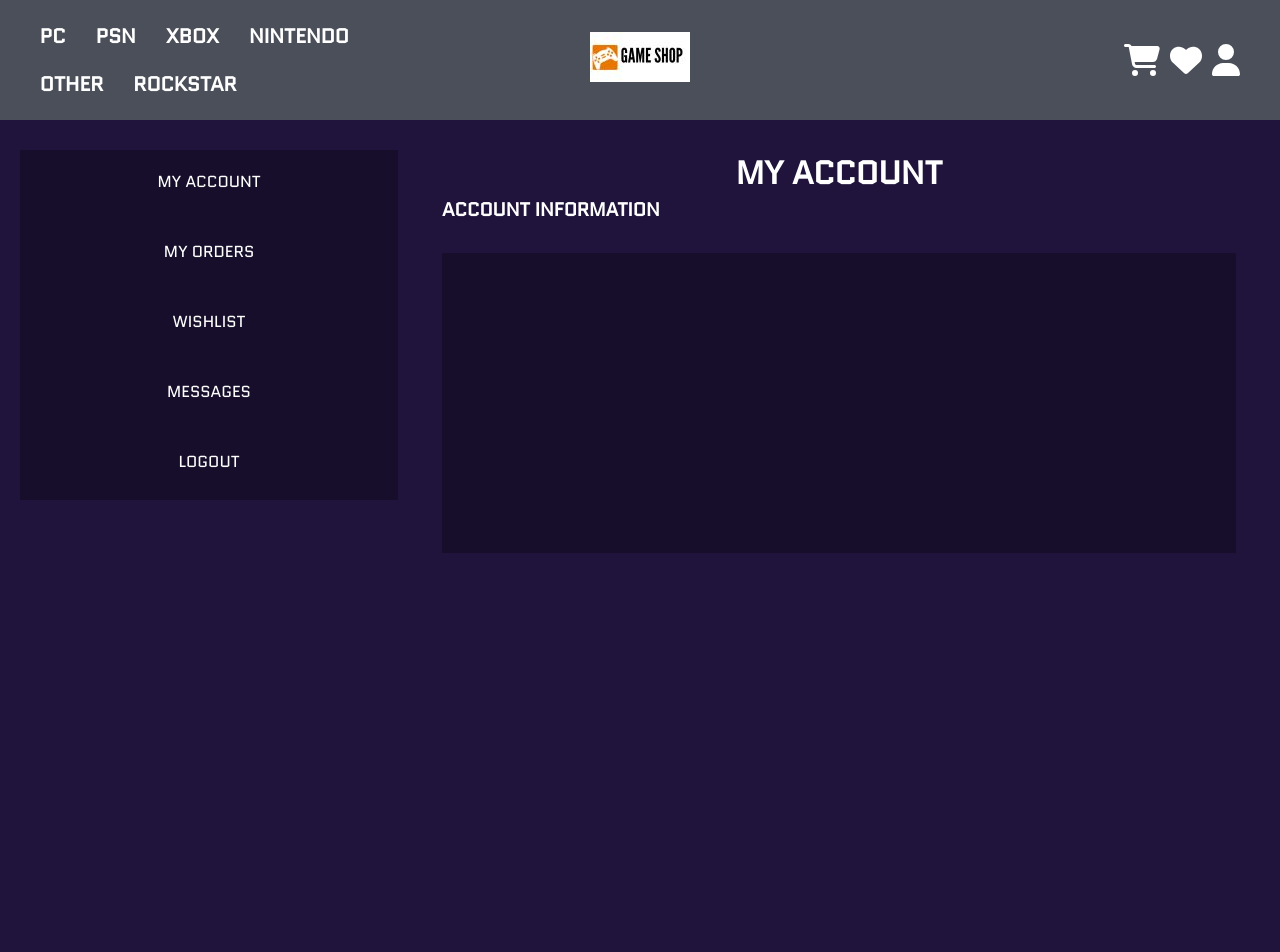
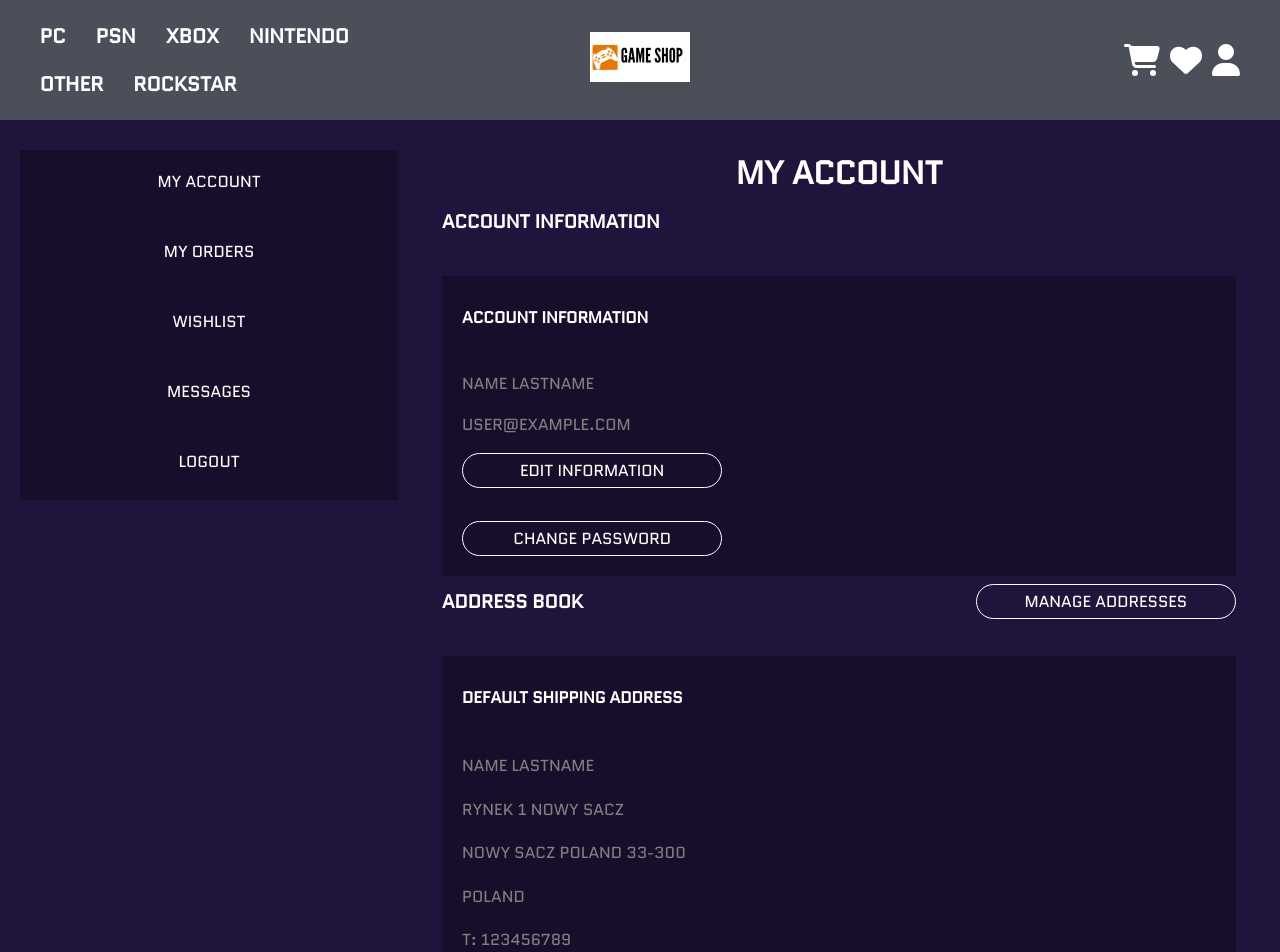
Before and after one commit to mariuszo52/Shop-Online-Front, a React (Create React App) app: page /account/my-account in a window 1280 px wide. Shown: the top 952 px of the page. Built offline with nearby package versions, Linux system fonts and the light colour scheme; no server answers; sample sign-in values are in the browser's storage.

Commit message:
update UserPanelPage

```diff
--- /dev/null
+++ b/src/components/MyAccount.js
@@ -0,0 +1,42 @@
+import React from "react";
+
+function MyAccount(){
+    return(
+        <>
+        <div className={"account-menu"}>
+            <p className={"account-menu-el"}>MY ACCOUNT</p>
+            <p className={"account-menu-el"}>MY ORDERS</p>
+            <p className={"account-menu-el"}>WISHLIST</p>
+            <p className={"account-menu-el"}>MESSAGES</p>
+            <p className={"account-menu-el"}>LOGOUT</p>
+        </div>
+    <div className={"menu-my-account"}>
+        <h1>MY ACCOUNT</h1>
+        <div className={"my-account-header"}>
+            <h3>ACCOUNT INFORMATION</h3>
+        </div>
+        <div className={"account-information-div"}>
+            <h4>ACCOUNT INFORMATION</h4>
+            <p className={"account-info-paragraph"}>NAME LASTNAME</p>
+            <p className={"account-info-paragraph"}>USER@EXAMPLE.COM</p>
+            <p className={"account-info-button"}>EDIT INFORMATION</p>
+            <p className={"account-info-button"}>CHANGE PASSWORD</p>
+        </div>
+        <div className={"my-account-header"}>
+            <h3>ADDRESS BOOK</h3>
+            <p className={"account-info-header-button"}>MANAGE ADDRESSES</p>
+        </div>
+        <div className={"account-information-div"}>
+            <h4>DEFAULT SHIPPING ADDRESS</h4>
+            <p className={"account-info-paragraph"}>NAME LASTNAME</p>
+            <p className={"account-info-paragraph"}>RYNEK 1 NOWY SACZ</p>
+            <p className={"account-info-paragraph"}>NOWY SACZ POLAND 33-300</p>
+            <p className={"account-info-paragraph"}>POLAND</p>
+            <p className={"account-info-paragraph"}>T: 123456789</p>
+        </div>
+        <p id={"delete-account-button"} className={"account-info-button"}>DELETE ACCOUNT</p>
+    </div>
+        </>
+    )
+}
+export default MyAccount;
--- a/src/components/ProductListElement.js
+++ b/src/components/ProductListElement.js
@@ -58,7 +58,7 @@ function ProductListElement({products}) {
 
     return (
         <>
-            {products.map((product, index) => (
+            {products?.map((product, index) => (
                 <div
                     key={index}
                     onMouseOver={() => handleMouseOver(index)}
--- a/src/index.css
+++ b/src/index.css
@@ -1329,15 +1329,58 @@
 
 }
 .my-account-header{
+    height: 50px;
+    justify-content: space-between;
     margin-bottom: 30px;
     display: flex;
-    flex-direction: column;
+    flex-direction: row;
     width: 90%;
-    align-items: start;
+    align-items: center;
 }
 .account-information-div{
+    justify-content: space-between;
     flex-direction: column;
     display: flex;
     width: 90%;
     height: 300px;
-    background-color: #160e2a;}
+    background-color: #160e2a;
+}
+.account-information-div h4{
+    width: 30%;
+    margin: 30px 20px;
+}
+.account-info-paragraph{
+    color: grey;
+    width: 30%;
+    margin: 0 0 5px 20px;
+}
+.account-info-button{
+    display: flex;
+    align-items: center;
+    justify-content: center;
+    text-align: center;
+    width: 30%;
+    margin: 0 0 20px 20px;
+    padding: 5px 10px;
+    border: 1px solid;
+    border-radius: 20px;
+}
+.account-info-button:hover{
+    scale: 101%;
+    cursor: pointer;
+}
+.account-info-header-button{
+    text-align: center;
+    width: 30%;
+    padding: 5px 10px;
+    border: 1px solid;
+    border-radius: 20px;
+}
+.account-info-header-button:hover{
+    scale: 101%;
+    cursor: pointer;
+}
+#delete-account-button{
+    border: 1px solid red;
+    margin-top: 50px;
+}
--- a/src/pages/Home.js
+++ b/src/pages/Home.js
@@ -54,9 +54,9 @@ function Home() {
     }
 
     useEffect(() => {
-        fetchProducts().then(() => {
-            console.log("Products fetched")
-        })
+        fetchProducts()
+            .then(() => console.log("Products fetched"))
+            .catch(reason => console.log(reason))
     }, [currentPage]);
 
 
--- a/src/pages/UserPanelPage.js
+++ b/src/pages/UserPanelPage.js
@@ -1,27 +1,18 @@
 import Menu from "../components/Menu";
+import SocialMedia from "../components/SocialMedia";
+import Footer from "../components/Footer";
+import React from "react";
+import MyAccount from "../components/MyAccount";
 
 function UserPanelPage() {
     return (
         <div className={"main-div"}>
             <Menu/>
             <div className={"account-panel-container"}>
-            <div className={"account-menu"}>
-            <p className={"account-menu-el"}>MY ACCOUNT</p>
-                <p className={"account-menu-el"}>MY ORDERS</p>
-                <p className={"account-menu-el"}>WISHLIST</p>
-                <p className={"account-menu-el"}>MESSAGES</p>
-                <p className={"account-menu-el"}>LOGOUT</p>
+            <MyAccount />
             </div>
-                <div className={"menu-my-account"}>
-                    <h1>MY ACCOUNT</h1>
-                    <div className={"my-account-header"}>
-                        <h3>ACCOUNT INFORMATION</h3>
-                    </div>
-                    <div className={"account-information-div"}>
-
-                    </div>
-                </div>
-            </div>
+            <SocialMedia/>
+            <Footer/>
         </div>
     )
 }
```
